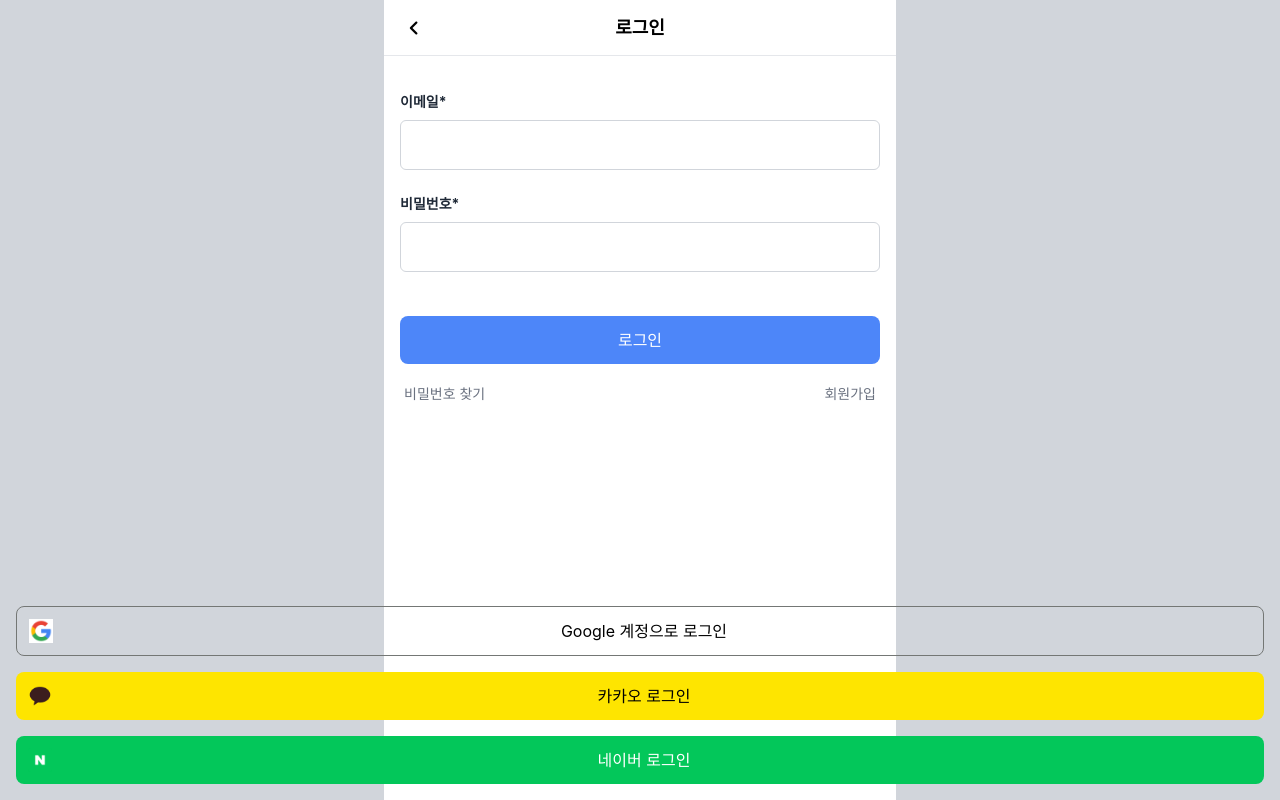
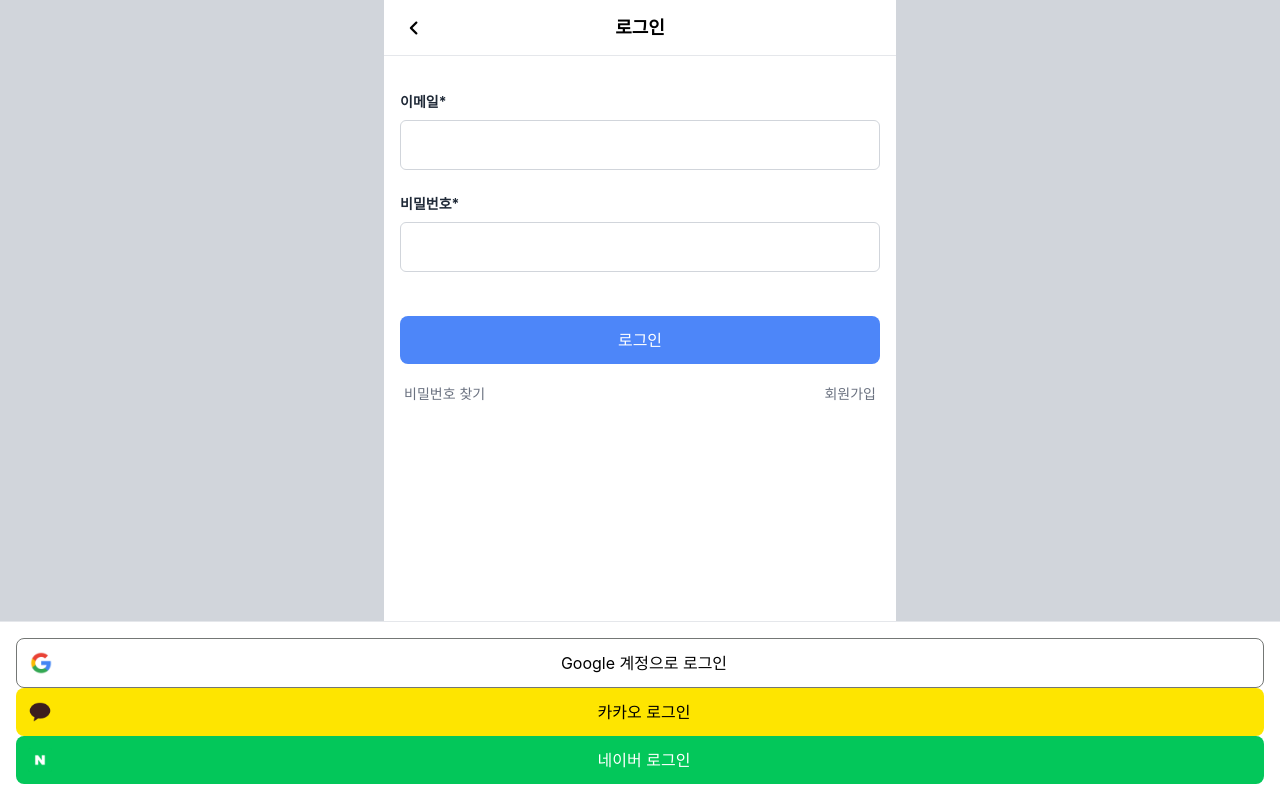
Before and after one commit to wndgur2/ddang, a React (Vite) app: page /popup/login in a window 1280 px wide. Built offline with nearby package versions, Linux system fonts and the light colour scheme.

Commit message:
feat: StickyContainer 컴포넌트 구현

```diff
--- /dev/null
+++ b/src/components/StickyContainer.jsx
@@ -0,0 +1,15 @@
+import PropTypes from 'prop-types'
+
+function StickyContainer({ children }) {
+  return (
+    <div className='fixed bottom-0 left-0 w-full p-4 bg-white border-t border-gray-200'>
+      {children}
+    </div>
+  )
+}
+
+StickyContainer.propTypes = {
+  children: PropTypes.node.isRequired,
+}
+
+export default StickyContainer
--- a/src/features/user/pages/LoginPage.jsx
+++ b/src/features/user/pages/LoginPage.jsx
@@ -1,10 +1,11 @@
 import { Link, useNavigate } from 'react-router-dom'
-import DefaultButton from '../../../components/buttons/DefaultButton'
-import TextInput from '../../../components/form/TextInput'
-import usePageName from '../../../hooks/usePageName'
+import DefaultButton from '@/components/buttons/DefaultButton'
+import TextInput from '@/components/form/TextInput'
+import usePageName from '@/hooks/usePageName'
 import googleIcon from '@/assets/images/oauth/google.png'
 import kakaoIcon from '@/assets/images/oauth/kakao.png'
 import naverIcon from '@/assets/images/oauth/naver.png'
+import StickyContainer from '@/components/StickyContainer'
 
 function LoginPage() {
   usePageName('로그인')
@@ -22,7 +23,7 @@ function LoginPage() {
         </div>
         <Link to='/popup/signup'>회원가입</Link>
       </div>
-      <div className='fixed left-0 bottom-0 w-full flex flex-col gap-4 p-4'>
+      <StickyContainer>
         <div className='flex flex-row justify-between rounded-lg p-3 border-1 border-[#747775]'>
           <img
             width='24'
@@ -56,7 +57,7 @@ function LoginPage() {
           네이버 로그인
           <div className='p-2 '></div>
         </div>
-      </div>
+      </StickyContainer>
     </div>
   )
 }
--- a/src/features/user/pages/SignupPage.jsx
+++ b/src/features/user/pages/SignupPage.jsx
@@ -2,6 +2,7 @@ import { useNavigate } from 'react-router-dom'
 import DefaultButton from '../../../components/buttons/DefaultButton'
 import TextInput from '../../../components/form/TextInput'
 import usePageName from '../../../hooks/usePageName'
+import StickyContainer from '../../../components/StickyContainer'
 
 function SignupPage() {
   usePageName('회원가입')
@@ -13,7 +14,7 @@ function SignupPage() {
       <TextInput label='이름' required />
       <TextInput label='비밀번호' required type='password' />
       <TextInput label='비밀번호 확인' required type='password' />
-      <div className='fixed left-0 bottom-0 w-full p-4 bg-white border-t border-gray-200'>
+      <StickyContainer>
         <DefaultButton
           onClick={() =>
             route('/explore', {
@@ -23,7 +24,7 @@ function SignupPage() {
         >
           회원가입
         </DefaultButton>
-      </div>
+      </StickyContainer>
     </div>
   )
 }
```
